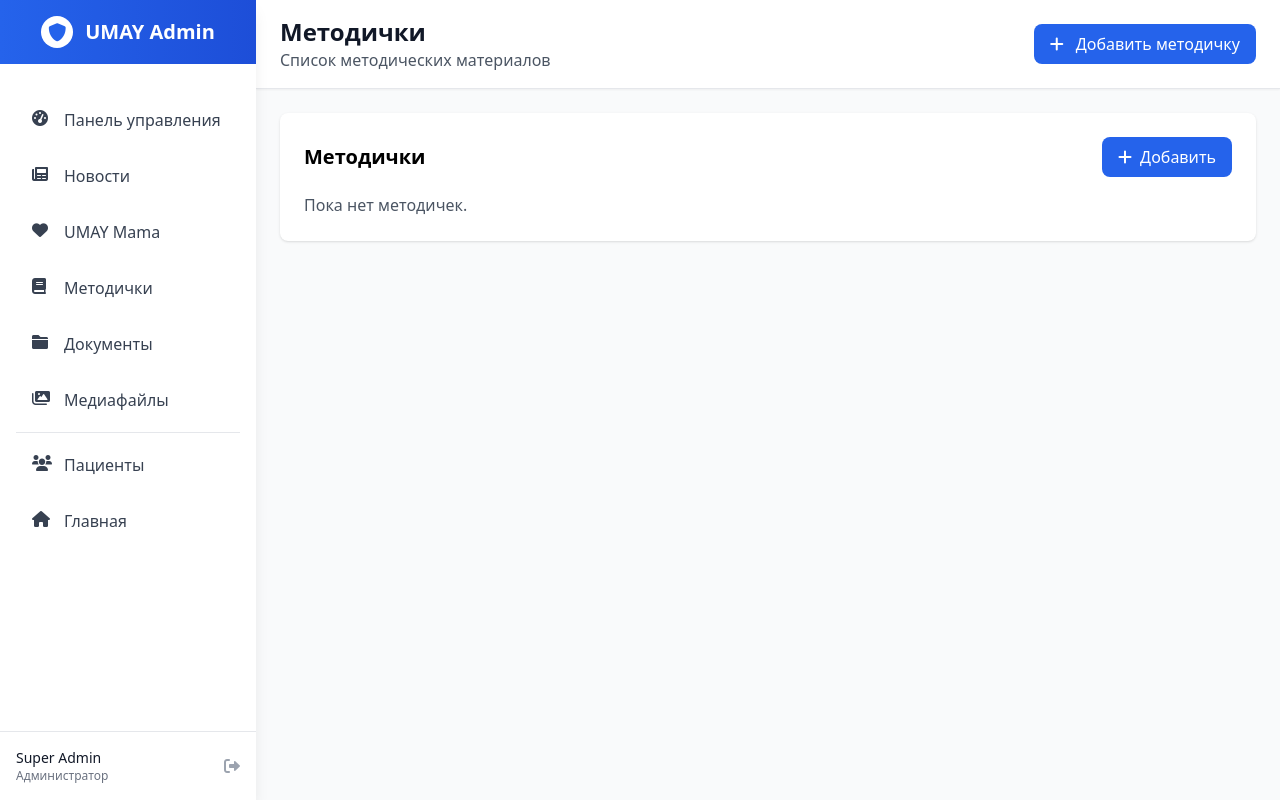
After one commit to Sapar-ali/UMAY_app, a Flask app: page /admin/guidelines in a window 1280 px wide. The commit adds this page. Run offline with Flask 3, Linux system fonts and the light colour scheme; a user stored in the database is signed in; data that the repository does not hold is empty; parts of the project's set-up code (start-up, migrations or seed data) failed here and were passed over; some libraries are stand-ins or nearby versions.

Commit message:
UMAY Pro split: add Guidelines model and routes; Pro pages for Guidelines/Docs; Admin CRUD for Guidelines and Documents; update UMAY Pro links on homepage

```diff
--- a/app.py
+++ b/app.py
@@ -1089,6 +1089,17 @@ class MamaContent(db.Model):
     created_at = db.Column(db.DateTime, default=datetime.utcnow)
     updated_at = db.Column(db.DateTime, default=datetime.utcnow, onupdate=datetime.utcnow)
 
+class Guideline(db.Model):
+    id = db.Column(db.Integer, primary_key=True)
+    title = db.Column(db.String(255), nullable=False)
+    content = db.Column(db.Text, nullable=False)
+    category = db.Column(db.String(100))
+    tags = db.Column(db.String(255))  # запятая-разделённый список тегов
+    author = db.Column(db.String(100))
+    is_published = db.Column(db.Boolean, default=True)
+    created_at = db.Column(db.DateTime, default=datetime.utcnow)
+    updated_at = db.Column(db.DateTime, default=datetime.utcnow, onupdate=datetime.utcnow)
+
 class MediaFile(db.Model):
     id = db.Column(db.Integer, primary_key=True)
     filename = db.Column(db.String(200), nullable=False)
@@ -3713,6 +3724,149 @@ def analytics():
         flash('Ошибка при загрузке аналитики', 'error')
         return redirect(url_for('dashboard'))
 
+
+# ============================================================================
+# UMAY Pro: Документы и Методички
+# ============================================================================
+
+@app.route('/pro/documents')
+@login_required
+@pro_required
+def pro_documents():
+    """Список документов для скачивания (загруженных админом)."""
+    try:
+        documents = MediaFile.query.filter_by(file_type='document').order_by(MediaFile.uploaded_at.desc()).all()
+        return render_template('pro/documents.html', documents=documents)
+    except Exception as e:
+        logger.error(f"Error loading documents: {e}")
+        flash('Ошибка при загрузке документов', 'error')
+        return redirect(url_for('index'))
+
+
+@app.route('/pro/guidelines')
+@login_required
+@pro_required
+def pro_guidelines():
+    """Список методичек (для чтения)."""
+    try:
+        guidelines = Guideline.query.filter_by(is_published=True).order_by(Guideline.updated_at.desc()).all()
+        return render_template('pro/guidelines.html', guidelines=guidelines)
+    except Exception as e:
+        logger.error(f"Error loading guidelines: {e}")
+        flash('Ошибка при загрузке методичек', 'error')
+        return redirect(url_for('index'))
+
+
+@app.route('/pro/guidelines/<int:guideline_id>')
+@login_required
+@pro_required
+def pro_guideline_detail(guideline_id: int):
+    """Детальная страница методички."""
+    try:
+        guideline = Guideline.query.get_or_404(guideline_id)
+        if not guideline.is_published and getattr(current_user, 'user_type', '') != 'admin' and getattr(current_user, 'login', '') != 'Joker':
+            flash('Методичка недоступна', 'error')
+            return redirect(url_for('pro_guidelines'))
+        return render_template('pro/guideline_detail.html', guideline=guideline)
+    except Exception as e:
+        logger.error(f"Error in guideline detail: {e}")
+        flash('Ошибка при загрузке методички', 'error')
+        return redirect(url_for('pro_guidelines'))
+
+
+# ============================================================================
+# Admin: Управление методичками и документами
+# ============================================================================
+
+@app.route('/admin/guidelines')
+@login_required
+@admin_required
+def admin_guidelines():
+    guidelines = Guideline.query.order_by(Guideline.updated_at.desc()).all()
+    return render_template('admin/guidelines_list.html', guidelines=guidelines)
+
+
+@app.route('/admin/guidelines/add', methods=['GET', 'POST'])
+@login_required
+@admin_required
+def admin_guideline_add():
+    if request.method == 'POST':
+        try:
+            title = request.form.get('title', '').strip()
+            content = request.form.get('content', '').strip()
+            category = request.form.get('category', '').strip() or None
+            tags = request.form.get('tags', '').strip() or None
+            is_published = True if request.form.get('is_published') == 'on' else False
+
+            if not title or not content:
+                flash('Заполните заголовок и содержание', 'error')
+                return render_template('admin/guideline_form.html')
+
+            g = Guideline(
+                title=title,
+                content=content,
+                category=category,
+                tags=tags,
+                author=getattr(current_user, 'full_name', 'Admin'),
+                is_published=is_published
+            )
+            db.session.add(g)
+            db.session.commit()
+            flash('Методичка добавлена', 'success')
+            return redirect(url_for('admin_guidelines'))
+        except Exception as e:
+            logger.error(f"Error adding guideline: {e}")
+            db.session.rollback()
+            flash('Ошибка при добавлении методички', 'error')
+    return render_template('admin/guideline_form.html')
+
+
+@app.route('/admin/guidelines/edit/<int:guideline_id>', methods=['GET', 'POST'])
+@login_required
+@admin_required
+def admin_guideline_edit(guideline_id: int):
+    g = Guideline.query.get_or_404(guideline_id)
+    if request.method == 'POST':
+        try:
+            g.title = request.form.get('title', g.title).strip()
+            g.content = request.form.get('content', g.content).strip()
+            g.category = request.form.get('category', g.category) or None
+            g.tags = request.form.get('tags', g.tags) or None
+            g.is_published = True if request.form.get('is_published') == 'on' else False
+            db.session.commit()
+            flash('Методичка обновлена', 'success')
+            return redirect(url_for('admin_guidelines'))
+        except Exception as e:
+            logger.error(f"Error editing guideline: {e}")
+            db.session.rollback()
+            flash('Ошибка при обновлении методички', 'error')
+    return render_template('admin/guideline_form.html', guideline=g)
+
+
+@app.route('/admin/guidelines/delete/<int:guideline_id>', methods=['POST'])
+@login_required
+@admin_required
+def admin_guideline_delete(guideline_id: int):
+    try:
+        g = Guideline.query.get_or_404(guideline_id)
+        db.session.delete(g)
+        db.session.commit()
+        flash('Методичка удалена', 'success')
+    except Exception as e:
+        logger.error(f"Error deleting guideline: {e}")
+        db.session.rollback()
+        flash('Ошибка при удалении методички', 'error')
+    return redirect(url_for('admin_guidelines'))
+
+
+@app.route('/admin/documents')
+@login_required
+@admin_required
+def admin_documents():
+    """Простая страница для управления документами (только документы)."""
+    documents = MediaFile.query.filter_by(file_type='document').order_by(MediaFile.uploaded_at.desc()).all()
+    return render_template('admin/documents.html', documents=documents)
+
 @app.route('/export_pdf')
 @login_required
 @pro_required
--- a/templates/admin/base.html
+++ b/templates/admin/base.html
@@ -92,6 +92,16 @@
                 <a href="{{ url_for('admin_mama_content') }}" class="flex items-center px-4 py-3 text-gray-700 rounded-lg hover:bg-blue-50 hover:text-blue-600 transition-colors">
                     <i class="fas fa-heart w-5 h-5 mr-3"></i>
                     <span>UMAY Mama</span>
+                </a>
+
+                <a href="{{ url_for('admin_guidelines') }}" class="flex items-center px-4 py-3 text-gray-700 rounded-lg hover:bg-blue-50 hover:text-blue-600 transition-colors">
+                    <i class="fas fa-book w-5 h-5 mr-3"></i>
+                    <span>Методички</span>
+                </a>
+
+                <a href="{{ url_for('admin_documents') }}" class="flex items-center px-4 py-3 text-gray-700 rounded-lg hover:bg-blue-50 hover:text-blue-600 transition-colors">
+                    <i class="fas fa-folder w-5 h-5 mr-3"></i>
+                    <span>Документы</span>
                 </a>
 
                 <a href="{{ url_for('admin_media') }}" class="flex items-center px-4 py-3 text-gray-700 rounded-lg hover:bg-blue-50 hover:text-blue-600 transition-colors">
--- /dev/null
+++ b/templates/admin/guidelines_list.html
@@ -0,0 +1,46 @@
+{% extends "admin/base.html" %}
+{% block page_title %}Методички{% endblock %}
+{% block page_description %}Список методических материалов{% endblock %}
+{% block action_button %}<a href="{{ url_for('admin_guideline_add') }}">Добавить методичку</a>{% endblock %}
+
+{% block content %}
+<div class="bg-white p-6 rounded-lg shadow">
+    <div class="flex items-center justify-between mb-4">
+        <h2 class="text-xl font-semibold">Методички</h2>
+        <a href="{{ url_for('admin_guideline_add') }}" class="px-4 py-2 bg-blue-600 text-white rounded-lg hover:bg-blue-700"><i class="fas fa-plus mr-2"></i>Добавить</a>
+    </div>
+    {% if guidelines %}
+    <div class="overflow-x-auto">
+        <table class="min-w-full">
+            <thead>
+                <tr class="text-left text-sm text-gray-500">
+                    <th class="py-2 pr-4">Название</th>
+                    <th class="py-2 pr-4">Категория</th>
+                    <th class="py-2 pr-4">Опубликована</th>
+                    <th class="py-2 pr-4">Обновлена</th>
+                    <th class="py-2 pr-4">Действия</th>
+                </tr>
+            </thead>
+            <tbody class="text-sm">
+                {% for g in guidelines %}
+                <tr class="border-t">
+                    <td class="py-2 pr-4 font-medium">{{ g.title }}</td>
+                    <td class="py-2 pr-4">{{ g.category or '—' }}</td>
+                    <td class="py-2 pr-4">{{ 'Да' if g.is_published else 'Нет' }}</td>
+                    <td class="py-2 pr-4">{{ g.updated_at.strftime('%d.%m.%Y %H:%M') if g.updated_at else '' }}</td>
+                    <td class="py-2 pr-4 space-x-2">
+                        <a href="{{ url_for('admin_guideline_edit', guideline_id=g.id) }}" class="text-blue-600 hover:text-blue-800">Редактировать</a>
+                        <form action="{{ url_for('admin_guideline_delete', guideline_id=g.id) }}" method="post" style="display:inline" onsubmit="return confirm('Удалить методичку?')">
+                            <button class="text-red-600 hover:text-red-800" type="submit">Удалить</button>
+                        </form>
+                    </td>
+                </tr>
+                {% endfor %}
+            </tbody>
+        </table>
+    </div>
+    {% else %}
+        <div class="text-gray-600">Пока нет методичек.</div>
+    {% endif %}
+</div>
+{% endblock %}
--- a/templates/index.html
+++ b/templates/index.html
@@ -86,7 +86,7 @@
         <!-- Content -->
         <div class="flex-1 p-6 overflow-y-auto">
             <div class="grid grid-cols-1 gap-4">
-                <a href="{{ url_for('dashboard') if current_user.is_authenticated and session.get('app_type') == 'pro' else url_for('login') }}" class="bg-bmw-light-blue rounded-xl p-4 hover:bg-bmw-blue hover:text-white transition-all duration-300 cursor-pointer">
+                <a href="{{ url_for('analytics') if current_user.is_authenticated and session.get('app_type') == 'pro' else url_for('login') }}" class="bg-bmw-light-blue rounded-xl p-4 hover:bg-bmw-blue hover:text-white transition-all duration-300 cursor-pointer">
                     <div class="flex items-center space-x-3">
                         <i class="fas fa-file-medical text-2xl"></i>
                         <div>
@@ -106,7 +106,7 @@
                     </div>
                 </a>
 
-                <a href="{{ url_for('dashboard') if current_user.is_authenticated and session.get('app_type') == 'pro' else url_for('login') }}" class="bg-bmw-light-blue rounded-xl p-4 hover:bg-bmw-blue hover:text-white transition-all duration-300 cursor-pointer">
+                <a href="{{ url_for('pro_documents') if current_user.is_authenticated and session.get('app_type') == 'pro' else url_for('login') }}" class="bg-bmw-light-blue rounded-xl p-4 hover:bg-bmw-blue hover:text-white transition-all duration-300 cursor-pointer">
                     <div class="flex items-center space-x-3">
                         <i class="fas fa-folder text-2xl"></i>
                         <div>
@@ -116,7 +116,7 @@
                     </div>
                 </a>
 
-                <a href="{{ url_for('dashboard') if current_user.is_authenticated and session.get('app_type') == 'pro' else url_for('login') }}" class="bg-bmw-light-blue rounded-xl p-4 hover:bg-bmw-blue hover:text-white transition-all duration-300 cursor-pointer">
+                <a href="{{ url_for('pro_guidelines') if current_user.is_authenticated and session.get('app_type') == 'pro' else url_for('login') }}" class="bg-bmw-light-blue rounded-xl p-4 hover:bg-bmw-blue hover:text-white transition-all duration-300 cursor-pointer">
                     <div class="flex items-center space-x-3">
                         <i class="fas fa-book text-2xl"></i>
                         <div>
```
Also changed, not shown: templates/admin/dashboard.html (+9 -1 lines), templates/admin/documents.html (added, +43 -0 lines), templates/admin/guideline_form.html (added, +37 -0 lines), templates/pro/documents.html (added, +30 -0 lines), templates/pro/guideline_detail.html (added, +23 -0 lines), templates/pro/guidelines.html (added, +39 -0 lines).
